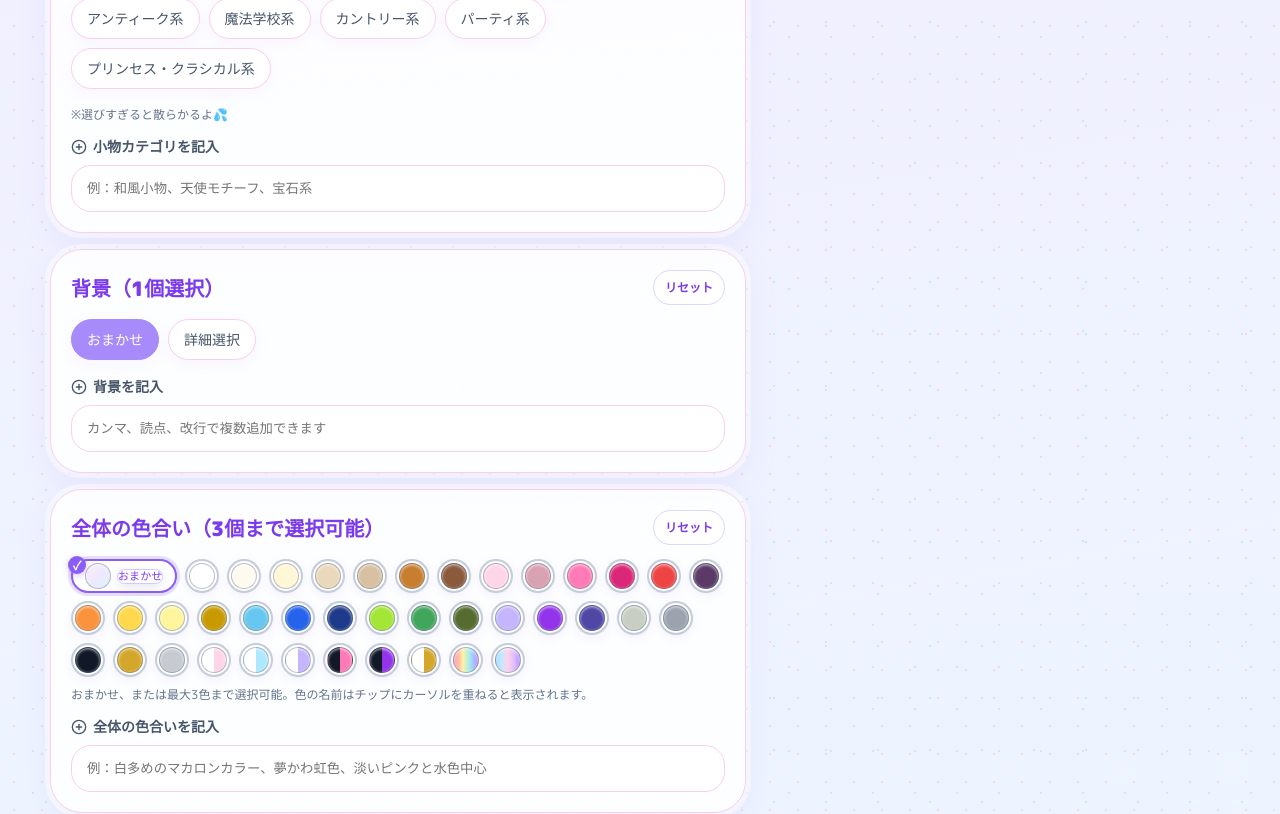
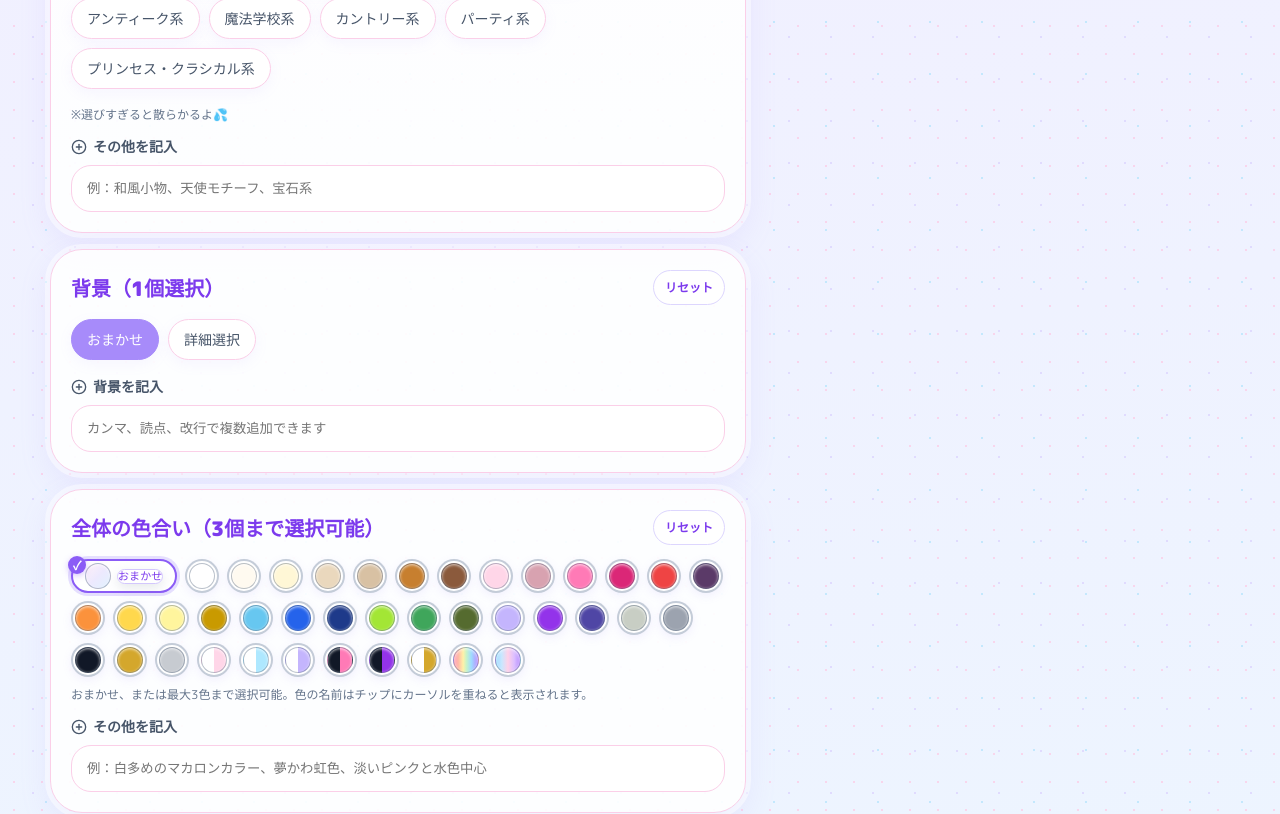
Before and after one commit to momomimikawaii-rgb/yuyupm, a React (Vite) app: page / in a window 1280 px wide. Shown: the part 5420-6234 px from the top of the page. Built offline with nearby package versions, Linux system fonts and the light colour scheme.

Commit message:
Add files via upload

```diff
--- a/src/App.jsx
+++ b/src/App.jsx
@@ -340,7 +340,7 @@ const initialSelected = Object.fromEntries(
     .map((category) => [category.id, [category.defaultValue]])
 );
 const customFieldLabels = Object.fromEntries(
-  allCategoryDefinitions.map((category) => [category.id, category.title])
+  allCategoryDefinitions.map((category) => [category.id, category.customLabel || `${category.title}を記入`])
 );
 const customPlaceholders = Object.fromEntries(
   allCategoryDefinitions.map((category) => [category.id, category.customPlaceholder || "カンマ、読点、改行で複数追加できます"])
@@ -1532,7 +1532,7 @@ function App() {
                       {category.helpText && <div className="color-chip-help">{category.helpText}</div>}
                     </>
                   )}
-                  <label><PlusCircle size={16} /> {customFieldLabels[category.id]}を記入</label>
+                  <label><PlusCircle size={16} /> {customFieldLabels[category.id]}</label>
                   <input value={custom[category.id] || ""} onChange={(event) => updateCustom(category.id, event.target.value)} placeholder={customPlaceholders[category.id] || "カンマ、読点、改行で複数追加できます"} />
                 </section>
               );
```
